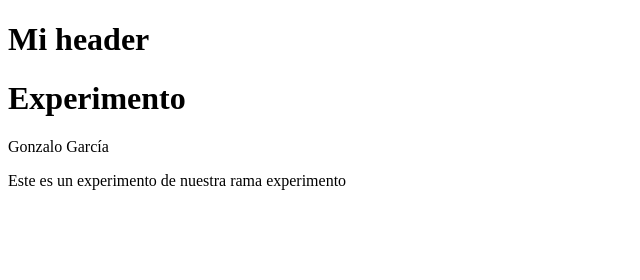
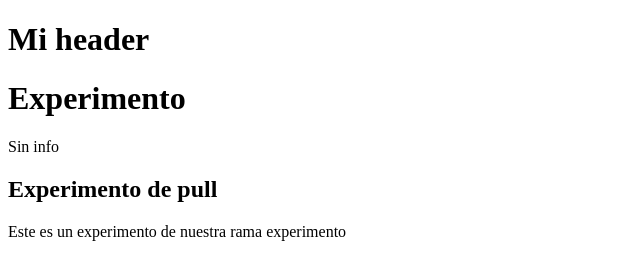
Before and after one commit to Gonz64/primer_repositorio, a plain HTML site: page index.html in a window 1280 px wide. Shown: the whole page, without its empty margins (0-640 px from the left). Drawn offline with Linux system fonts and the light colour scheme.

Commit message:
Prueba de pull offline

```diff
--- a/index.html
+++ b/index.html
@@ -11,7 +11,8 @@
 </header>
 <body>
     <h1>Experimento</h1>
-    <div class="container">Gonzalo García</div>
+    <div class="container">Sin info</div>
+    <h2>Experimento de pull</h2>
 </body>
 
 <footer><p>Este es un experimento de nuestra rama experimento</p></footer>
```
